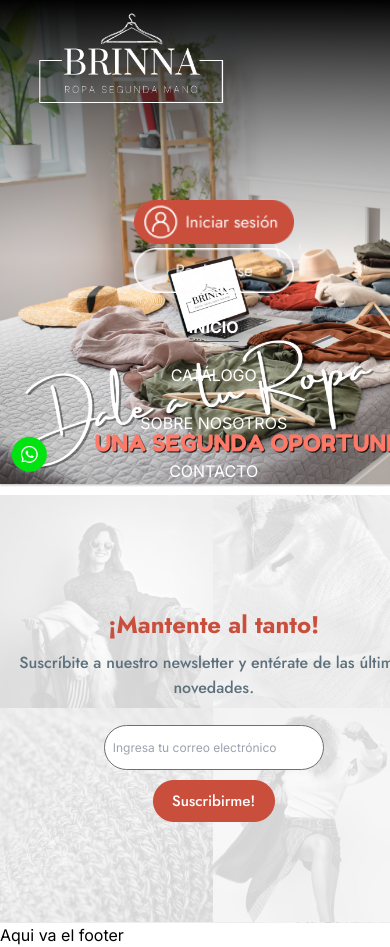
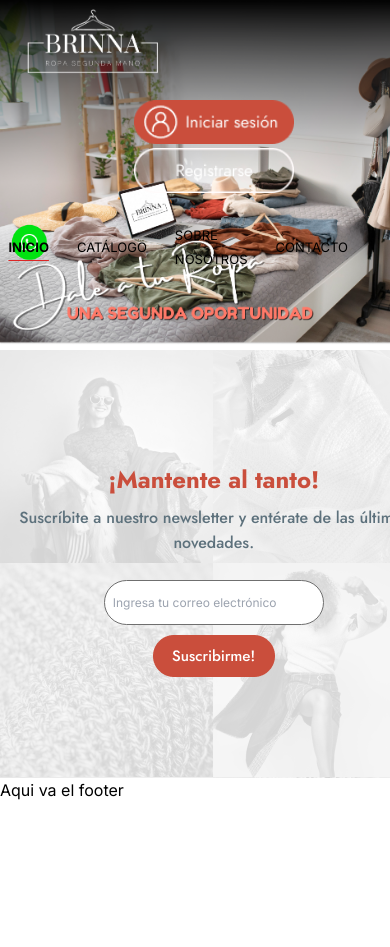
Before and after one commit to CeciliaBPerdomo/Brinna, a Next.js app: page / in a window 390 px wide. Shown: the top 947 px of the page. After the commit the page ends 844 px from the top, so only its background shows below. Built offline with nearby package versions, Linux system fonts and the light colour scheme.

Commit message:
CSS menu responsive

```diff
--- a/src/components/LandingPage/Navbar/botones.css
+++ b/src/components/LandingPage/Navbar/botones.css
@@ -22,7 +22,7 @@
     .barraBotones {
         width: 95%;
         margin-right: 3px;
-        padding-top: 200px;
+        padding-top: 100px;
         display: block;
     }
 }
--- a/src/components/LandingPage/Navbar/menu.css
+++ b/src/components/LandingPage/Navbar/menu.css
@@ -18,21 +18,19 @@
   @media screen and (max-width: 640px) {
     /* Menu de incio, catalago, sobre nosotros, contacto */
     .menuInicio {
-        font-size: medium;
-        color: white;
+        font-size: small;
+        color: black;
+        align-content: center;
       }
 
       /* div principal */
       .menuHeader {
-        display: block;
-        width: 95%;
+        /* display: block; */
+        width: 80%;
       }
 
       .menuNav {
-        flex-direction: column-reverse;
         align-items: center;
-        gap: 0px;
-        padding-top: 10px;
       }
 
   }
--- a/src/components/LandingPage/Navbar/navbar.css
+++ b/src/components/LandingPage/Navbar/navbar.css
@@ -17,6 +17,7 @@
     .bannerHome {
       min-width: 450px;
       max-width: 640px;
+      height: 350px;
     }
 
     .logoWhatsapp {
```
Also changed, not shown: 1 other file (tests, documents, lock files or other folders).
